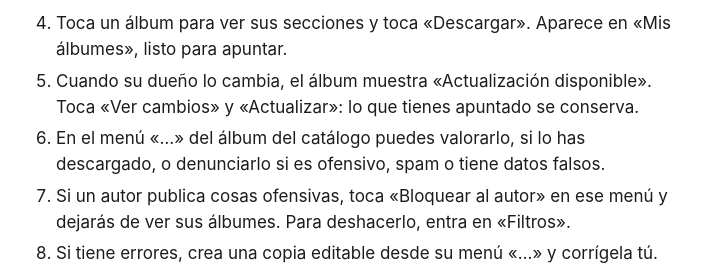
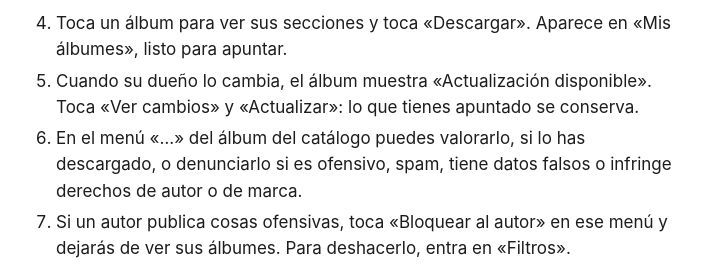
Before and after one commit to javiruizj/allstickers, a plain HTML site: page soporte.html in a window 1280 px wide. Shown: the part 7227-7492 px from the top of the page, without its empty margins (288-990 px from the left). Drawn offline with Linux system fonts and the light colour scheme.

Commit message:
Capturas con nombres inventados y motivo de denuncia por derechos
Co-Authored-By: Claude Opus 5.5 <noreply@anthropic.com>

```diff
--- a/soporte.html
+++ b/soporte.html
@@ -174,7 +174,7 @@
   <li>Con el botón de filtros eliges una categoría, un país o un año. Con el de ordenar ves primero los mejor valorados, los más descargados o los más recientes.</li>
   <li>Toca un álbum para ver sus secciones y toca «Descargar». Aparece en «Mis álbumes», listo para apuntar.</li>
   <li>Cuando su dueño lo cambia, el álbum muestra «Actualización disponible». Toca «Ver cambios» y «Actualizar»: lo que tienes apuntado se conserva.</li>
-  <li>En el menú «…» del álbum del catálogo puedes valorarlo, si lo has descargado, o denunciarlo si es ofensivo, spam o tiene datos falsos.</li>
+  <li>En el menú «…» del álbum del catálogo puedes valorarlo, si lo has descargado, o denunciarlo si es ofensivo, spam, tiene datos falsos o infringe derechos de autor o de marca.</li>
   <li>Si un autor publica cosas ofensivas, toca «Bloquear al autor» en ese menú y dejarás de ver sus álbumes. Para deshacerlo, entra en «Filtros».</li>
   <li>Si tiene errores, crea una copia editable desde su menú «…» y corrígela tú.</li>
 </ol>
```
Also changed, not shown: privacidad.html (+1 -1 lines), manual/album-repetidos.png, manual/album-tengo.png, manual/ayuda-tema.png, manual/ayuda.png, manual/bienvenida.png, manual/catalogo-filtros.png, manual/catalogo.png, manual/editor.png, manual/mis-albumes.png, manual/nuevo-album.png, manual/publicados-por-ti.png.
